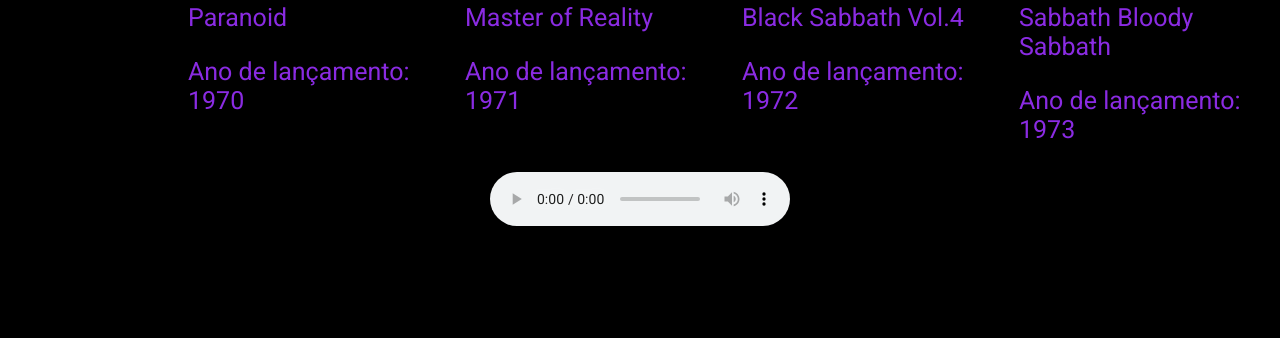
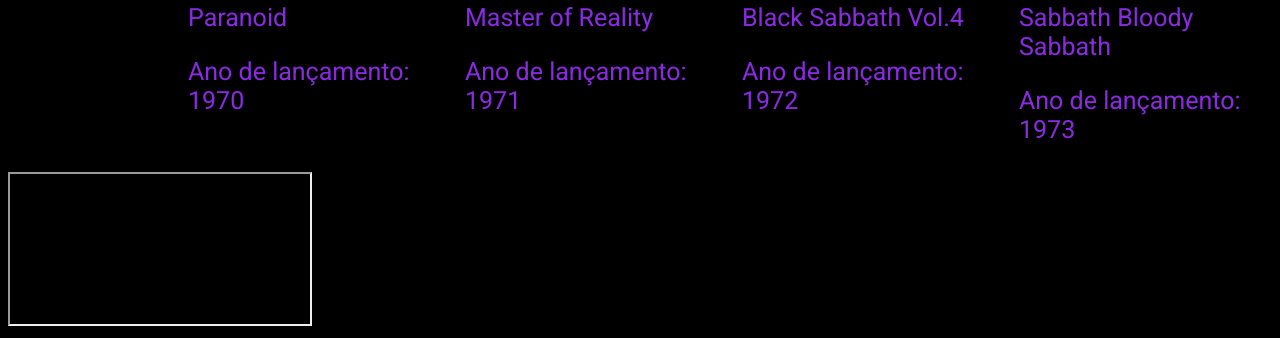
Before and after one commit to Gusvo90/gusvo90.github.io, a plain HTML site: page index.html in a window 1280 px wide. Shown: the part 628-966 px from the top of the page. Before the commit the page ends 862 px from the top, so only its background shows below. Drawn offline with Linux system fonts and the light colour scheme.

Commit message:
Update index.html

```diff
--- a/index.html
+++ b/index.html
@@ -52,8 +52,9 @@
             </td>
         </tr>
     </table>
+   <iframe src="silence.mp3" allow="autoplay" id="audio style="display: none"></iframe>
     <div class="audio">
-        <audio controls="true" autoplay="true" loop="true">
+        <audio  autoplay loop>
             <source src="backmusic.mp3" type="audio/ogg">
         </audio>
     </div>
```
